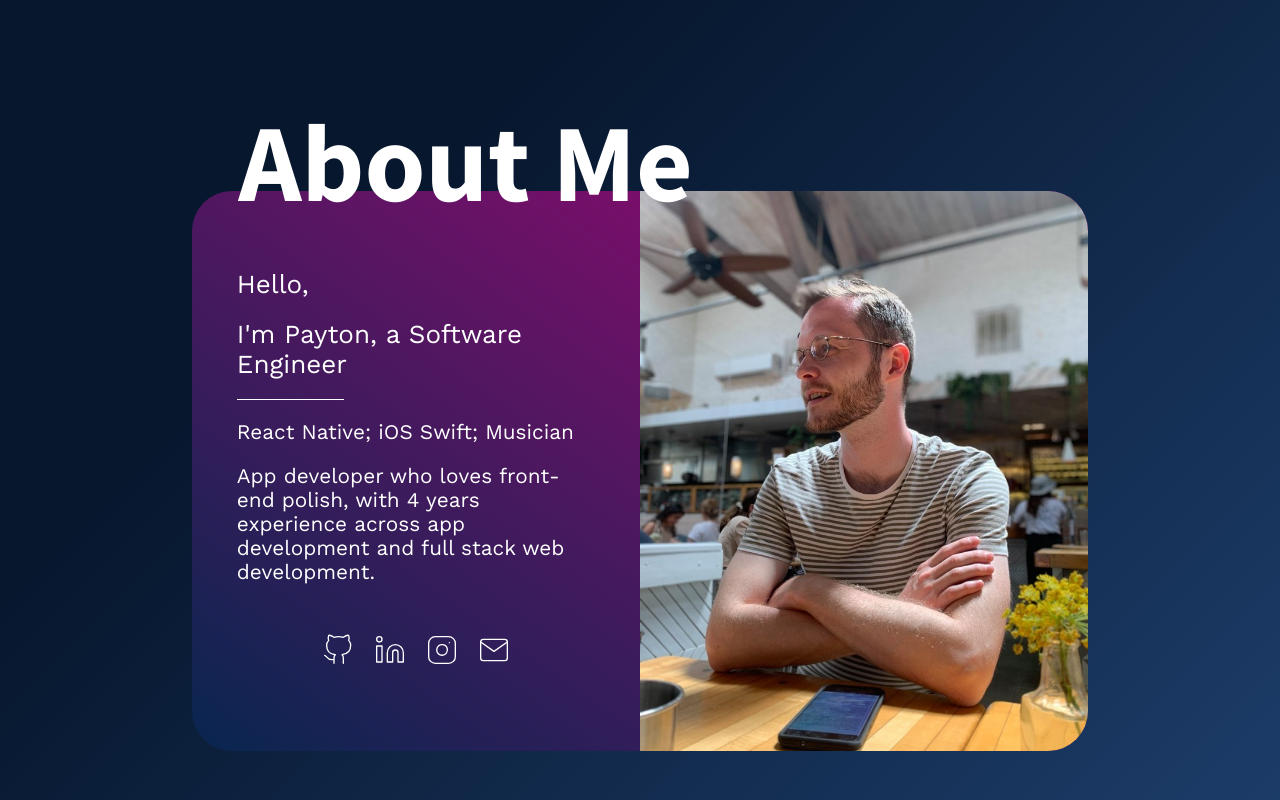
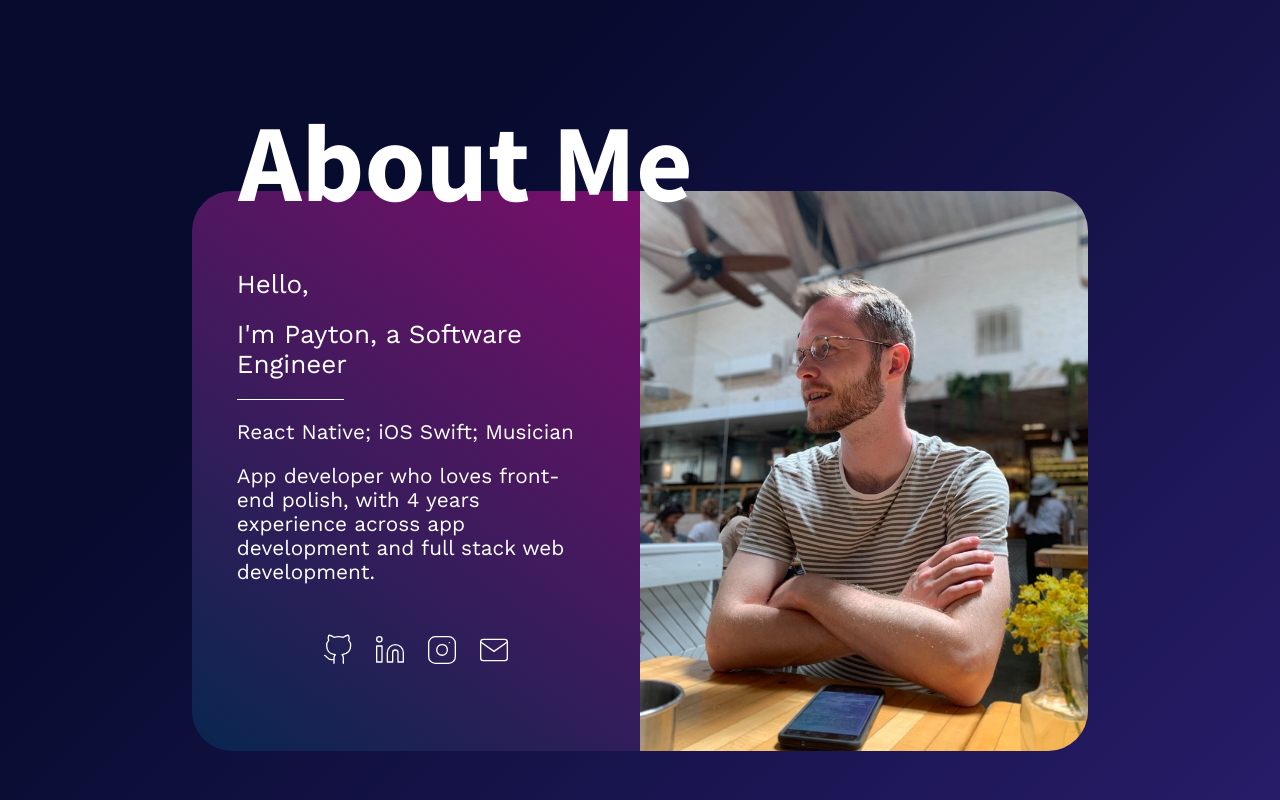
Before and after one commit to paytonharris/payton-site, a React (Create React App) app: page / in a window 1280 px wide. Built offline with nearby package versions, Linux system fonts and the light colour scheme.

Commit message:
add more purple to background color

```diff
--- a/src/App.css
+++ b/src/App.css
@@ -32,7 +32,7 @@ p {
 }
 
 .background-highlight-down {
-  background: linear-gradient(315deg, rgb(28, 60, 104), rgb(7, 23, 46) 70.71%);
+  background: linear-gradient(315deg, rgb(39, 28, 104), rgb(7, 11, 46) 70.71%);
 }
 
 .background-basic {
```
